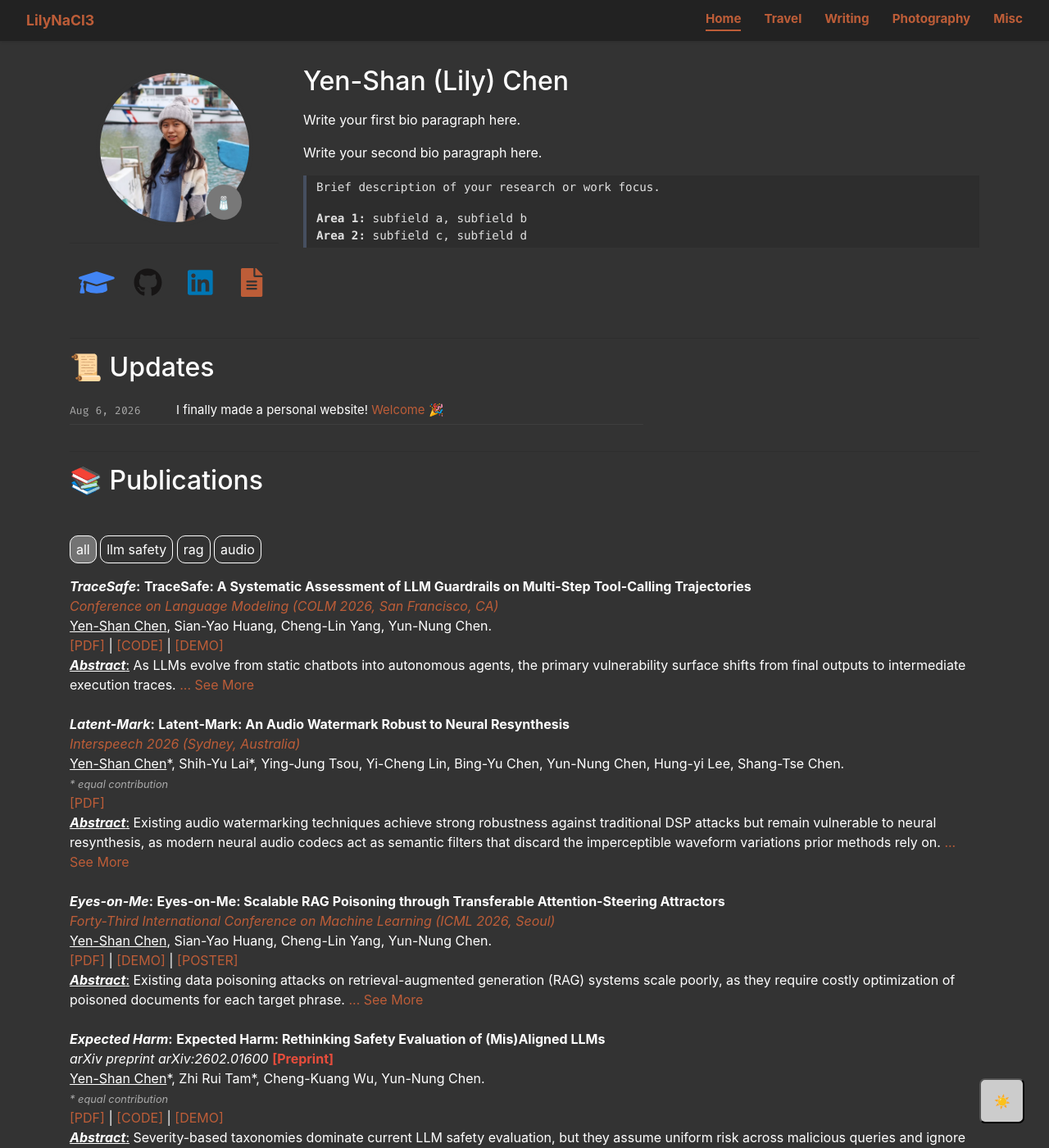
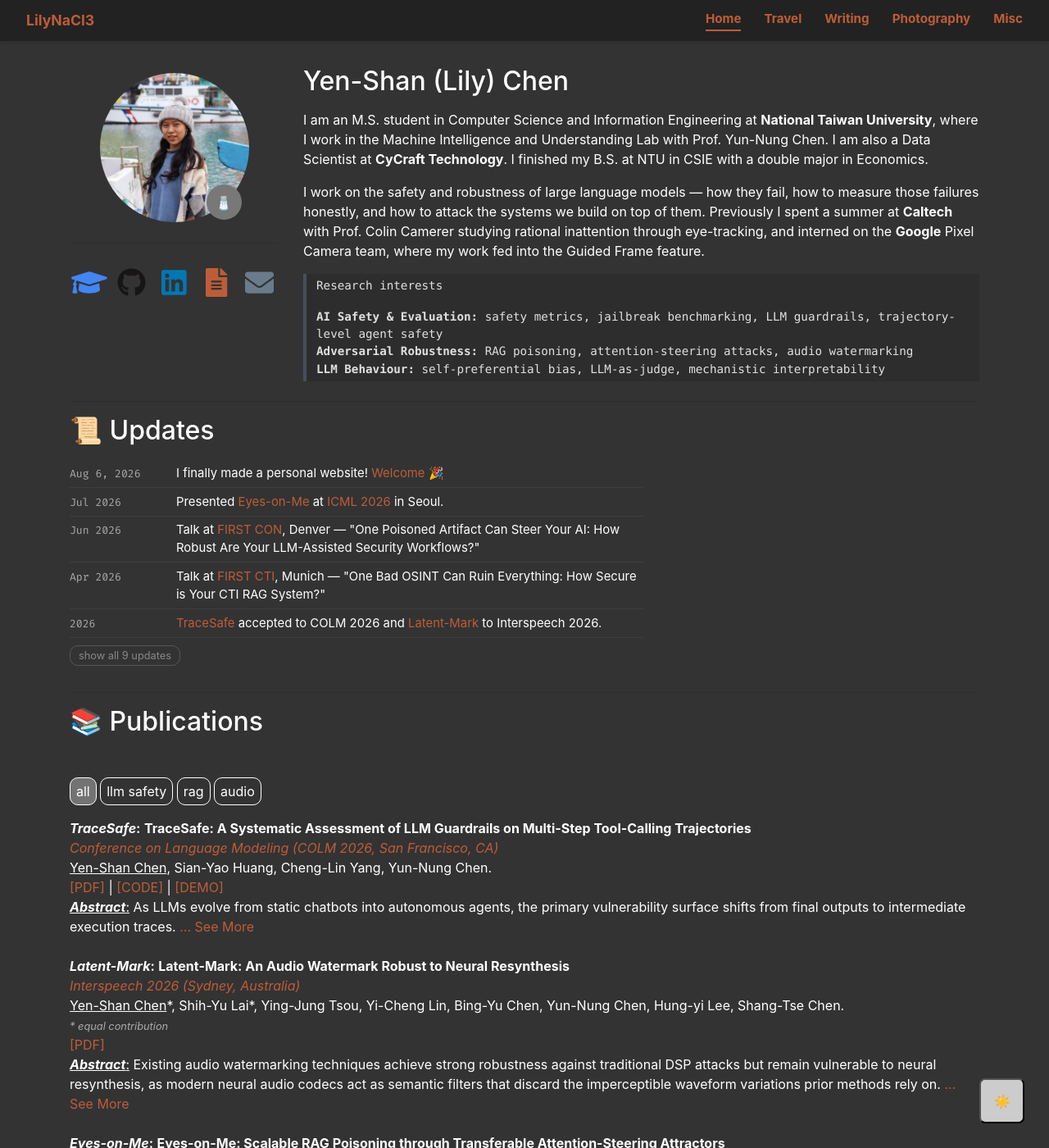
Before and after one commit to yenshan0530/yenshan0530.github.io, a Jekyll site: the page built from index.md, in a window 1280 px wide and 1400 px high. Shown: the whole window at 82% size. Built offline with Jekyll 4.4.1, drawn with Linux system fonts in a browser that asks for light colours; some web fonts are replaced.

Commit message:
[add] bio, talks, awards and service from CV; cap updates list
About:
- Fill in the bio, research interests and email; the homepage right column
  had been rendering blank. LinkedIn switched to the vanity URL from the CV.
- Add an email icon to the social row.

Misc: add Selected Talks, Awards & Honors, Service and Teaching from the CV.

Updates:
- Seed real entries from the CV; show 5 with a "show all" toggle rather than
  an unbounded list, so Publications stays reachable as entries accumulate.
- Quote titles containing ": " — plain YAML scalars read that as a mapping.

```diff
--- a/_data/about.yaml
+++ b/_data/about.yaml
@@ -10,7 +10,8 @@
 # social links (leave blank to hide icon)
 scholar: https://scholar.google.com/citations?user=NwXW5KQAAAAJ&hl=en&authuser=1
 github: http://github.com/yenshan0530
-linkedin: https://www.linkedin.com/in/yen-shan-chen-667847263/
+linkedin: https://www.linkedin.com/in/yen-shan-lily-chen    # vanity URL from your CV
+email: yenshan.ntu@gmail.com
 youtube:
 resume: /assets/cv/lily-chen-cv.pdf   # keep this filename stable so the link never breaks
 projects:                             # show or leave blank
@@ -19,15 +20,31 @@
 orcid:
 
 # about me paragraphs
-first-paragraph: Write your first bio paragraph here.
-second-paragraph: Write your second bio paragraph here.
+# DRAFT — assembled from your CV. Please rewrite in your own voice; I have kept
+# it to things the CV states outright rather than inventing any framing.
+first-paragraph: >-
+  I am an M.S. student in Computer Science and Information Engineering at
+  <b>National Taiwan University</b>, where I work in the Machine Intelligence and
+  Understanding Lab with Prof. Yun-Nung Chen. I am also a Data Scientist at
+  <b>CyCraft Technology</b>. I finished my B.S. at NTU in CSIE with a double major
+  in Economics.
+
+second-paragraph: >-
+  I work on the safety and robustness of large language models — how they fail,
+  how to measure those failures honestly, and how to attack the systems we build
+  on top of them. Previously I spent a summer at <b>Caltech</b> with Prof. Colin
+  Camerer studying rational inattention through eye-tracking, and interned on the
+  <b>Google</b> Pixel Camera team, where my work fed into the Guided Frame feature.
 
 # research/work interests (shown in code-style box)
-research-introduction: Brief description of your research or work focus.
+research-introduction: Research interests
 
 research-interests:
-  - field: Area 1
-    subfields: subfield a, subfield b
+  - field: AI Safety & Evaluation
+    subfields: safety metrics, jailbreak benchmarking, LLM guardrails, trajectory-level agent safety
 
-  - field: Area 2
-    subfields: subfield c, subfield d
+  - field: Adversarial Robustness
+    subfields: RAG poisoning, attention-steering attacks, audio watermarking
+
+  - field: LLM Behaviour
+    subfields: self-preferential bias, LLM-as-judge, mechanistic interpretability
--- a/_data/misc.yaml
+++ b/_data/misc.yaml
@@ -1,30 +1,58 @@
-intro: Odds and ends — things that don't fit anywhere else.
+intro: Talks, awards, service, and odds and ends.
 
 # Each group renders as a heading + a list.
 # Every item takes: text (required), url (optional link), note (optional aside).
-# Delete or rename any group; add as many as you like.
 
 groups:
 
-  - heading: Currently
+  - heading: Selected Talks
     items:
-      - text: "Reading — book title"
-      - text: "Listening to — album or artist"
-      - text: "Playing with — a tool or side project"
+      - text: "One Poisoned Artifact Can Steer Your AI: How Robust Are Your LLM-Assisted Security Workflows?"
+        note: "FIRST CON, Denver, June 2026 — with Cheng-Lin Yang"
+      - text: "One Bad OSINT Can Ruin Everything: How Secure is Your CTI RAG System?"
+        note: "FIRST CTI, Munich, April 2026"
+      - text: "BullyRAG: A Multi-Perspective RAG Robustness Evaluation Framework"
+        note: "Code BLUE, Tokyo, October 2024"
+      - text: "LLMs Bear the BOT, Yet Swallow Up: Attacks Against RAG Models"
+        note: "SINCON, Singapore, August 2024"
 
-  - heading: Bookmarks
+  - heading: Awards & Honors
     items:
-      - text: "A link worth keeping"
-        url: "https://example.com"
-        note: "why it's worth keeping"
-      - text: "Another one"
-        url: "https://example.com"
+      - text: "Outstanding Bachelor's Thesis Award"
+        note: "top 2 among 170+ students, 2025"
+      - text: "Garmin Student Scholarship"
+        note: "1 of 14 STEM graduate students nationwide, Taiwan, 2025"
+      - text: "E.SUN Bank Graduate Student Scholarship"
+        note: "2025"
+      - text: "ACLCLP Student Travel Grant"
+        note: "2025"
+      - text: "ICPC Asia Taoyuan Regional — Silver Award & Best Female Team Award"
+        note: "2023"
+      - text: "Presidential Award, National Taiwan University (×2)"
+        note: "top 5% of class"
+      - text: "National First Prize, Girls in CyberSecurity Contest"
+        note: "2022, on smart healthcare vulnerabilities"
+      - text: "Fu Bell Scholarship"
+        note: "2021, one student per department"
+      - text: "Excellent Teaching Assistant Certificate"
+        note: "top 10% university-wide"
 
-  - heading: Talks & Service
+  - heading: Service
     items:
-      - text: "Reviewer, Conference Name (Year)"
-      - text: "Invited talk — talk title"
-        note: "Venue, Month Year"
+      - text: "Reviewer — COLM 2026, NeurIPS 2026; Sub-reviewer — ICML 2026"
+      - text: "Taiwan AI Safety Club"
+        note: "weekly discussions on alignment, robustness, and interpretability"
+      - text: "Ambassador, Girls in CyberSecurity"
+        note: "mentoring on adversarial ML and security research"
+
+  - heading: Teaching
+    items:
+      - text: "Foundations of Artificial Intelligence"
+        note: "Lead TA, Spring 2026 — built a multi-agent game engine for the tournament final"
+      - text: "Applied Deep Learning"
+        note: "TA, Fall 2025 — designed a two-stage adversarial jailbreak challenge for 150+ students"
+      - text: "Calculus & Algorithm Design"
+        note: "TA, 2022–2023 — 300+ students"
 
   - heading: Random
     items:
--- a/_data/updates.yaml
+++ b/_data/updates.yaml
@@ -1,7 +1,40 @@
+# How many show before the "show all" button. Newest first.
+visible: 5
+
 updates:
 
   - time: Aug 6, 2026
     desc: I finally made a personal website! <hightlight>Welcome</hightlight> 🎉
 
-# Copy the shape above for new entries — newest first.
+  - time: Jul 2026
+    desc: Presented <hightlight>Eyes-on-Me</hightlight> at <a href="https://icml.cc/Conferences/2026" target="_blank" rel="noopener">ICML 2026</a> in Seoul.
+
+  # NOTE: titles contain ": " — YAML reads that as a mapping in a plain scalar,
+  # so anything with a colon must be quoted or use a >- block like these.
+  - time: Jun 2026
+    desc: >-
+      Talk at <hightlight>FIRST CON</hightlight>, Denver — "One Poisoned Artifact Can
+      Steer Your AI: How Robust Are Your LLM-Assisted Security Workflows?"
+
+  - time: Apr 2026
+    desc: >-
+      Talk at <hightlight>FIRST CTI</hightlight>, Munich — "One Bad OSINT Can Ruin
+      Everything: How Secure is Your CTI RAG System?"
+
+  - time: 2026
+    desc: <hightlight>TraceSafe</hightlight> accepted to COLM 2026 and <hightlight>Latent-Mark</hightlight> to Interspeech 2026.
+
+  - time: Sep 2025
+    desc: Started my <hightlight>M.S. in CSIE</hightlight> at National Taiwan University, and moved from intern to Data Scientist at CyCraft.
+
+  - time: Jul 2025
+    desc: Presented at <a href="https://2025.aclweb.org/" target="_blank" rel="noopener">ACL 2025</a> in Vienna.
+
+  - time: Jun 2025
+    desc: Received the <hightlight>Outstanding Bachelor's Thesis Award</hightlight> (top 2 of 170+) for work on self-preferential bias in LLMs.
+
+  - time: 2025
+    desc: Awarded the Garmin Student Scholarship and the E.SUN Bank Graduate Student Scholarship.
+
 # `desc` accepts HTML: <a href="#">links</a> and <hightlight>highlights</hightlight> both render.
+# (Yes, the tag is spelled "hightlight" — that typo is baked into the theme's CSS.)
--- a/_sections/about.html
+++ b/_sections/about.html
@@ -20,7 +20,8 @@
             {% if site.data.about.github %} <a class="social-icon" href="{{ site.data.about.github }}" target="_blank" rel="noopener" title="GitHub"><i class="fab fa-github" style="font-size: 35px; color: #171515"></i></a> {% endif %}
             {% if site.data.about.linkedin %} <a class="social-icon" href="{{ site.data.about.linkedin }}" target="_blank" rel="noopener" title="LinkedIn"><i class="fab fa-linkedin" style="font-size: 35px; color: #0077b5"></i></a> {% endif %}
             {% if site.data.about.youtube %} <a class="social-icon" href="{{ site.data.about.youtube }}" target="_blank" rel="noopener" title="YouTube"><i class="fab fa-youtube" style="font-size: 35px; color: #FF0000"></i></a> {% endif %}
-            {% if site.data.about.resume %} <a class="social-icon" href="{{ site.data.about.resume }}" target="_blank" rel="noopener" title="Resume"><i class="fas fa-file-alt" style="font-size: 35px; color: #bd5d38"></i></a> {% endif %}
+            {% if site.data.about.resume %} <a class="social-icon" href="{{ site.data.about.resume }}" target="_blank" rel="noopener" title="CV"><i class="fas fa-file-alt" style="font-size: 35px; color: #bd5d38"></i></a> {% endif %}
+            {% if site.data.about.email %} <a class="social-icon" href="mailto:{{ site.data.about.email }}" title="Email"><i class="fas fa-envelope" style="font-size: 35px; color: #6a7b8c"></i></a> {% endif %}
         </div>
         <div class="social-icons">
             {% if site.data.about.codepen %} <a class="social-icon" href="{{ site.data.about.codepen }}" target="_blank" rel="noopener" title="CodePen"><i class="fab fa-codepen" style="font-size: 35px; color: #000000"></i></a> {% endif %}
--- a/_sections/updates.html
+++ b/_sections/updates.html
@@ -4,10 +4,24 @@
 <div class="row" id="updates">
     <div class="col">
         <h2 class="mb-3">📜 Updates</h2>
+
+        {%- assign cap = site.data.updates.visible | default: 5 -%}
+        {%- assign all = site.data.updates.updates -%}
+
         <div class="updates-log">
-            {% for update in site.data.updates.updates %}
+            {% for update in all limit: cap %}
                 {% include_relative _libs/updates_widget.html %}
             {% endfor %}
+
+            {% if all.size > cap %}
+                <div class="updates-extra" id="updates-extra" hidden>
+                    {% for update in all offset: cap %}
+                        {% include_relative _libs/updates_widget.html %}
+                    {% endfor %}
+                </div>
+                <button class="updates-more" id="updates-more"
+                        data-more="show all {{ all.size }} updates">show all {{ all.size }} updates</button>
+            {% endif %}
         </div>
         <p></p>
     </div>
--- a/js/scripts.js
+++ b/js/scripts.js
@@ -36,6 +36,24 @@
     // Rotating to landscape shows the tabs again; drop the stale open state
     window.addEventListener('resize', function () {
         if (window.innerWidth > 768) closeMenu();
+    });
+})();
+
+
+// Updates list: show a few, expand the rest in place
+(function () {
+    var btn = document.getElementById('updates-more');
+    var extra = document.getElementById('updates-extra');
+    if (!btn || !extra) return;
+
+    btn.addEventListener('click', function () {
+        if (extra.hasAttribute('hidden')) {
+            extra.removeAttribute('hidden');
+            btn.textContent = 'show fewer';
+        } else {
+            extra.setAttribute('hidden', '');
+            btn.textContent = btn.getAttribute('data-more');
+        }
     });
 })();
 
--- a/styles/styles.css
+++ b/styles/styles.css
@@ -425,6 +425,22 @@
 }
 .log-desc {
     flex: 1;
+}
+.updates-more {
+    align-self: flex-start;
+    margin-top: 0.6rem;
+    padding: 2px 10px;
+    border: 1px solid rgba(128, 128, 128, 0.45);
+    border-radius: 10px;
+    background-color: transparent;
+    color: #888;
+    font-size: 0.8rem;
+    cursor: pointer;
+    transition: background-color 0.2s, color 0.2s, border-color 0.2s;
+}
+.updates-more:hover {
+    border-color: #bd5d38;
+    color: #bd5d38;
 }
 
 
```
